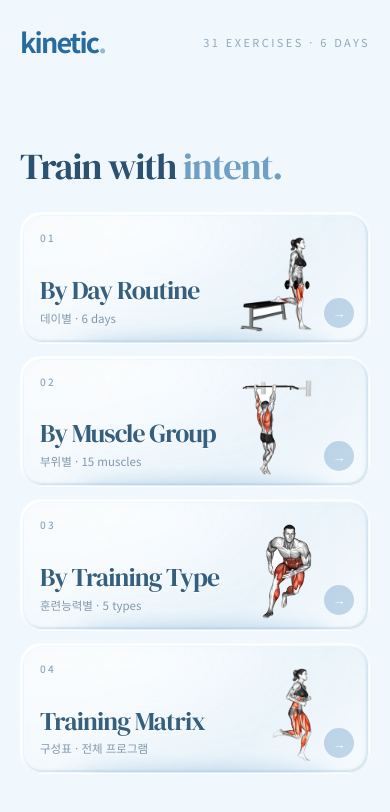
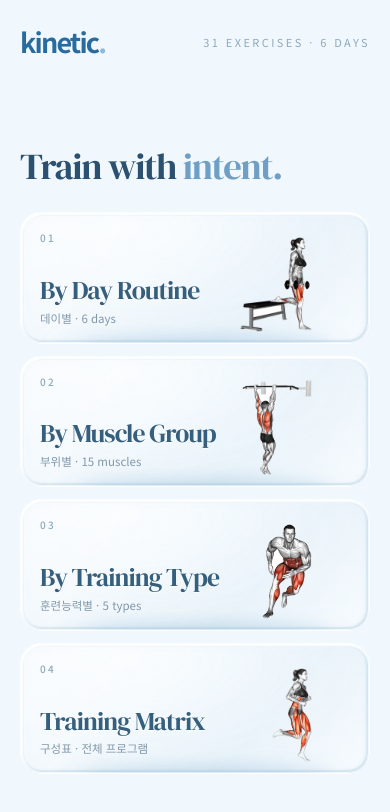
Before and after one commit to jm92767647-sketch/kinetic, a React (Vite) app: page / in a window 390 px wide. Shown: the top 812 px of the page. Built offline with nearby package versions, Linux system fonts and the light colour scheme.

Commit message:
Remove arrow badges from all welcome cards

```diff
--- a/src/Welcome.css
+++ b/src/Welcome.css
@@ -17,8 +17,6 @@
 .welcome-card-chips{display:flex;flex-wrap:wrap;gap:7px;max-width:54%}
 .welcome-card-chips span{font-size:clamp(11.5px,.92vw,13px);line-height:1.6;color:#5f87a6;background:#ffffff85;border:1px solid #ffffffcc;border-radius:20px;padding:5px 12px;white-space:nowrap}
 .welcome-card-figure{position:absolute;right:clamp(14px,3vw,52px);bottom:clamp(14px,2.4svh,26px);height:min(78%,330px);width:auto;max-width:40%;object-fit:contain;object-position:bottom center;pointer-events:none;user-select:none}
-.welcome-card-go{position:absolute;right:clamp(20px,2vw,30px);top:clamp(18px,2.6svh,30px);width:42px;height:42px;border-radius:50%;display:grid;place-items:center;font-size:17px;color:#fff;background:#2268a6;opacity:0;transform:scale(.8);transition:opacity .18s,transform .18s;pointer-events:none}
-.welcome-menu-link:hover .welcome-card-go,.welcome-menu-link:focus-visible .welcome-card-go{opacity:1;transform:none}
 .welcome-glass{position:absolute;z-index:-1;inset:0;overflow:hidden;pointer-events:none;border-radius:inherit;border:1px solid #ffffffd9;background:radial-gradient(ellipse at var(--light-x,28%) var(--light-y,12%),#ffffff91 0%,#ffffff19 50%,transparent 75%),linear-gradient(132deg,#ffffff75 0%,#ffffff25 32%,#c9dfef33 68%,#ffffff7d 100%);backdrop-filter:blur(16px) saturate(1.2);-webkit-backdrop-filter:blur(16px) saturate(1.2);box-shadow:inset 0 2px 2px #fffffff2,inset 2px 0 3px #ffffff91,inset -2px -1px 4px #79a9c63d,inset 0 -2px 3px #91bad54d,0 17px 28px -15px #527c9b52,0 6px 12px -9px #345a7466}
 .welcome-glass::before{content:'';position:absolute;inset:2px;border-radius:calc(var(--glass-radius) - 2px);border:1px solid #c3dce73d;box-shadow:inset 0 0 15px #e5f4ff26;pointer-events:none}
 .welcome-glint{position:absolute;top:-105%;left:8%;height:310%;width:24%;transform:rotate(31deg);background:linear-gradient(90deg,transparent,#ffffff00 10%,#ffffff57 49%,#ffffff0d 54%,transparent 88%);filter:blur(3px);opacity:.65}
@@ -41,8 +39,6 @@
  .welcome-card-note{margin-top:6px;font-size:11.5px}
  .welcome-card-body{max-width:64%}
  .welcome-card-figure{height:72%;max-width:24%;right:58px;bottom:12px}
- .welcome-card-go{width:30px;height:30px;font-size:13px;right:16px;top:auto;bottom:16px;opacity:1;transform:none;background:#2268a640;color:#ffffffe6}
- .welcome-menu-link:hover .welcome-card-go{background:#2268a6}
  .welcome-glass{backdrop-filter:none;-webkit-backdrop-filter:none}
  .welcome-rim{padding:0;background:none;mask:none;border:1px solid #ffffffb3;box-shadow:inset 1px 1px 2px #ffffff91,inset -1px -1px 2px #b0d0e247}
 }
--- a/src/Welcome.jsx
+++ b/src/Welcome.jsx
@@ -114,7 +114,6 @@ function Welcome({onChoose,departing}){
       {x.more>0&&<span>+{x.more}</span>}
      </span>
      <img className="welcome-card-figure" src={asset(x.figure)} alt="" loading="lazy" decoding="async"/>
-     <span className="welcome-card-go" aria-hidden="true">→</span>
     </a>)}
    </nav>
   </main>
```
